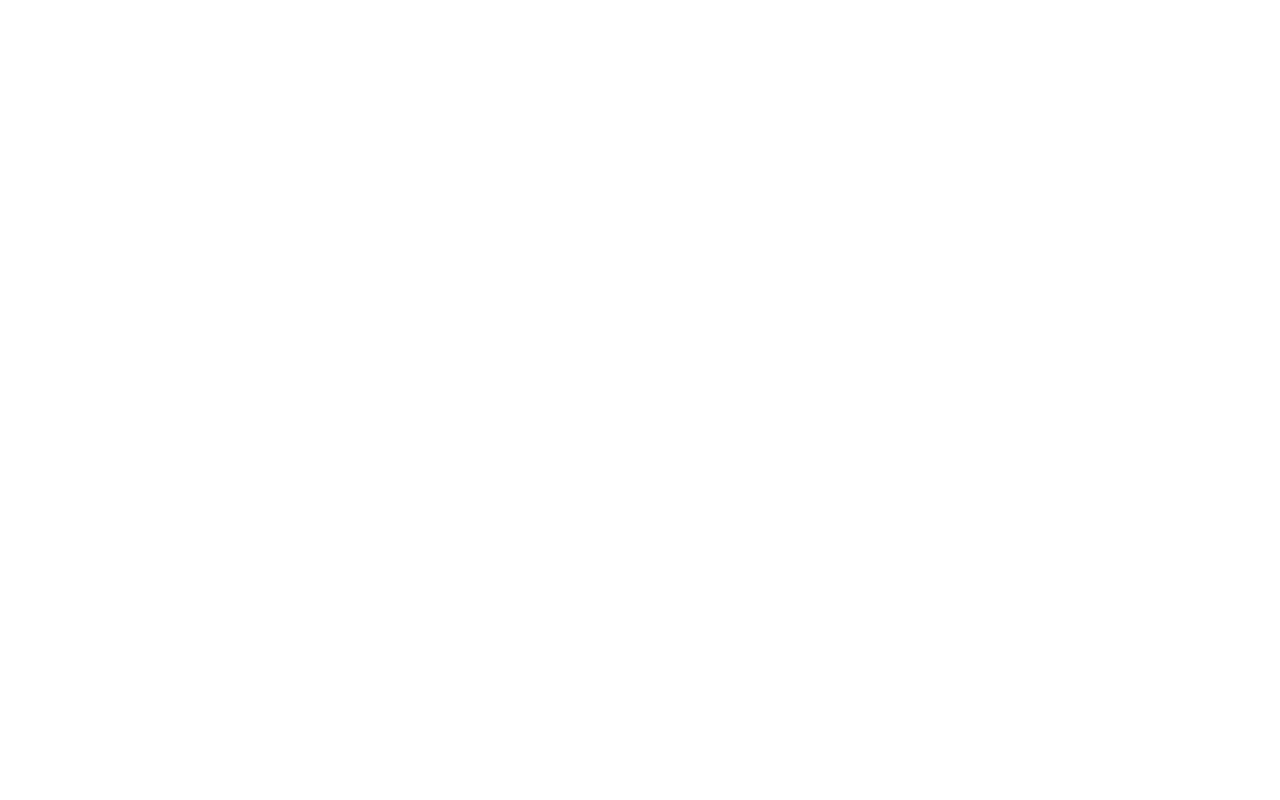
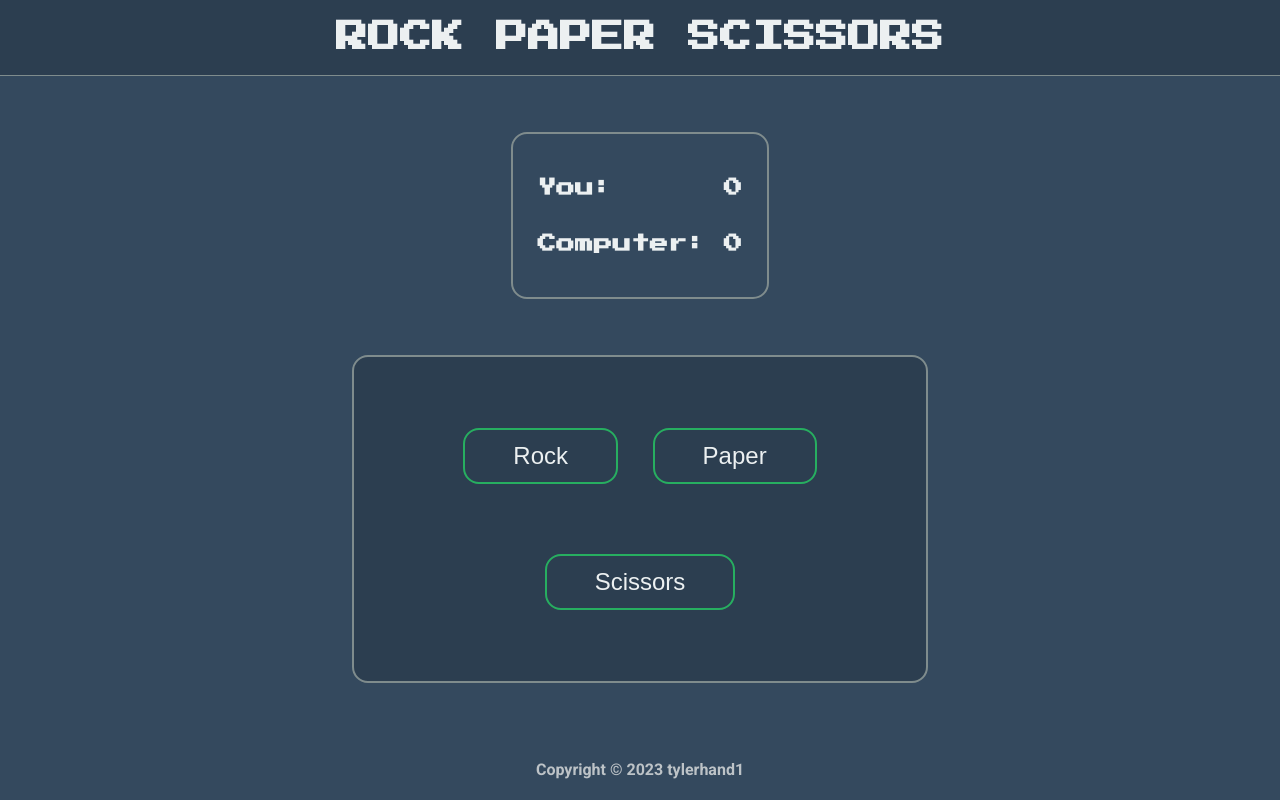
Before and after one commit to tylerhand1/odin-rock-paper-scissors, a plain HTML site: page index.html in a window 1280 px wide. Drawn offline with Linux system fonts and the light colour scheme.

Commit message:
Added UI and functionality to print the result to the DOM

```diff
--- a/app.js
+++ b/app.js
@@ -8,7 +8,7 @@ function playRound(playerSelection, computerSelection) {
     let lose = false
     // Check for tie
     if(playerSelection === computerSelection) {
-        return "Tie!"
+        return -1 // tie
     }
 
     if(playerSelection === "rock") {
@@ -29,25 +29,61 @@ function playRound(playerSelection, computerSelection) {
     }
 
     if(lose) {
-        return "You lose! " + computerSelection.charAt(0).toUpperCase() + computerSelection.slice(1) + " beats " + playerSelection.charAt(0).toUpperCase() + playerSelection.slice(1)
+        return 0 // lose
     }
 
-    return "You win! " + playerSelection.charAt(0).toUpperCase() + playerSelection.slice(1) + " beats " + computerSelection.charAt(0).toUpperCase() + computerSelection.slice(1)
+    return 1 // win
 }
 
 function game(e) {
-    // for(let i = 0; i < 5; i++) {
-        // https://developer.mozilla.org/en-US/docs/Web/API/Element/getAttribute for getting data-key attribute
-        playerSelection = e.target.getAttribute('data-key')
-        playerSelection = playerSelection.toLowerCase()
+    // https://developer.mozilla.org/en-US/docs/Web/API/Element/getAttribute for getting data-key attribute
+    playerSelection = e.target.getAttribute('data-key')
+    playerSelection = playerSelection.toLowerCase()
 
-        let computerSelection = moves[getComputerChoice()]
-        console.log(playRound(playerSelection, computerSelection))
-    // }
+    let computerSelection = moves[getComputerChoice()]
+    let win = playRound(playerSelection, computerSelection)
+    switch(win) {
+        case -1:
+            break;
+        case 0:
+            document.querySelector('.computer-score').textContent = ++computerScore
+            break;
+        case 1:
+            document.querySelector('.player-score').textContent = ++playerScore
+            break;
+    }
+    if(playerScore === 5 || computerScore === 5) {
+        buttons.forEach(button => button.removeEventListener('click', game))
+        buttons.forEach(button => button.removeAttribute('class'))
+        // Display winner
+        let container = document.querySelector('.score')
+        let resultContainer = document.createElement('div')
+        let result = document.createElement('h3')
+
+        let player = document.querySelector('.player')
+        let computer = document.querySelector('.computer')
+
+        resultContainer.setAttribute('class', 'result')
+
+        if(playerScore === 5) {
+            result.textContent = 'Player wins!'
+        } else {
+            result.textContent = 'Computer wins!'
+        }
+
+        container.removeChild(player)
+        container.removeChild(computer)
+
+        resultContainer.appendChild(result)
+        container.appendChild(resultContainer)
+    }
 }
 
 let moves = ["rock", "paper", "scissors"]
 
 const buttons = document.querySelectorAll('button')
 
+let playerScore = Number.parseInt(document.querySelector('.player-score').textContent)
+let computerScore = Number.parseInt(document.querySelector('.computer-score').textContent)
+
 buttons.forEach(button => button.addEventListener('click', game))
--- a/index.html
+++ b/index.html
@@ -5,9 +5,34 @@
     <meta http-equiv="X-UA-Compatible" content="IE=edge">
     <meta name="viewport" content="width=device-width, initial-scale=1.0">
     <title>Rock Paper Scissors</title>
-    <script src="app.js"></script>
+    <script src="app.js" defer></script>
+    <link rel="stylesheet" href="style.css">
+    <!-- Fonts -->
+    <link rel="preconnect" href="https://fonts.googleapis.com">
+    <link rel="preconnect" href="https://fonts.gstatic.com" crossorigin>
+    <link href="https://fonts.googleapis.com/css2?family=Press+Start+2P&family=Roboto:ital,wght@0,100;0,300;0,400;0,500;0,700;0,900;1,100;1,300;1,400;1,500;1,700;1,900&display=swap" rel="stylesheet">
 </head>
 <body>
-
+    <div class="header game">
+        <h1>rock paper scissors</h1>
+    </div>
+    <div class="score game">
+        <div class="player">
+            <h3>You: </h3>
+            <h3 class="player-score">0</h3>
+        </div>
+        <div class="computer">
+            <h3>Computer: </h3>
+            <h3 class="computer-score">0</h3>
+        </div>
+    </div>
+    <div class="btn-container">
+        <button data-key="rock" class="active">Rock</button>
+        <button data-key="paper" class="active">Paper</button>
+        <button data-key="scissors" class="active">Scissors</button>
+    </div>
+    <div class="footer">
+        <h4>Copyright © 2023 tylerhand1</h4>
+    </div>
 </body>
 </html>
--- /dev/null
+++ b/style.css
@@ -0,0 +1,81 @@
+html, body {
+    height: 100%;
+}
+
+body {
+    display: flex;
+    flex-direction: column;
+    align-items: center;
+    justify-content: space-between;
+    margin: 0;
+    padding: 0;
+    font-family: 'Roboto', sans-serif;
+    color: #ecf0f1;
+    background-color: #34495e;
+    box-sizing: border-box;
+}
+
+.game {
+    font-family: 'Press Start 2P';
+}
+
+.header, .footer {
+    text-align: center;
+    width: 100%;
+}
+
+.header {
+    text-transform: uppercase;
+    background-color: #2c3e50;
+    border-bottom: 1px solid #7f8c8d;
+}
+
+.score {
+    width: 16%;
+    border: 2px solid #7f8c8d;
+    border-radius: 16px;
+    padding: 25px;
+}
+
+.player, .computer, .result {
+    display: flex;
+    align-items: center;
+}
+
+.player, .computer {
+    justify-content: space-between;
+}
+
+.result {
+    justify-content: center;
+}
+
+.btn-container {
+    display: flex;
+    justify-content: space-evenly;
+    flex-wrap: wrap;
+    width: 33%;
+    padding: 36px 75px;
+    background-color: #2c3e50;
+    border: 2px solid #7f8c8d;
+    border-radius: 16px;
+}
+
+button {
+    color: #ecf0f1;
+    font-size: 24px;
+    background-color: #2c3e50;
+    border: 2px solid #27ae60;
+    border-radius: 16px;
+    padding: 12px 48px;
+    margin: 35px 0
+}
+
+.active:hover {
+    border-color: #2ecc71;
+    cursor: pointer;
+}
+
+.footer {
+    color: #bdc3c7;
+}
```
